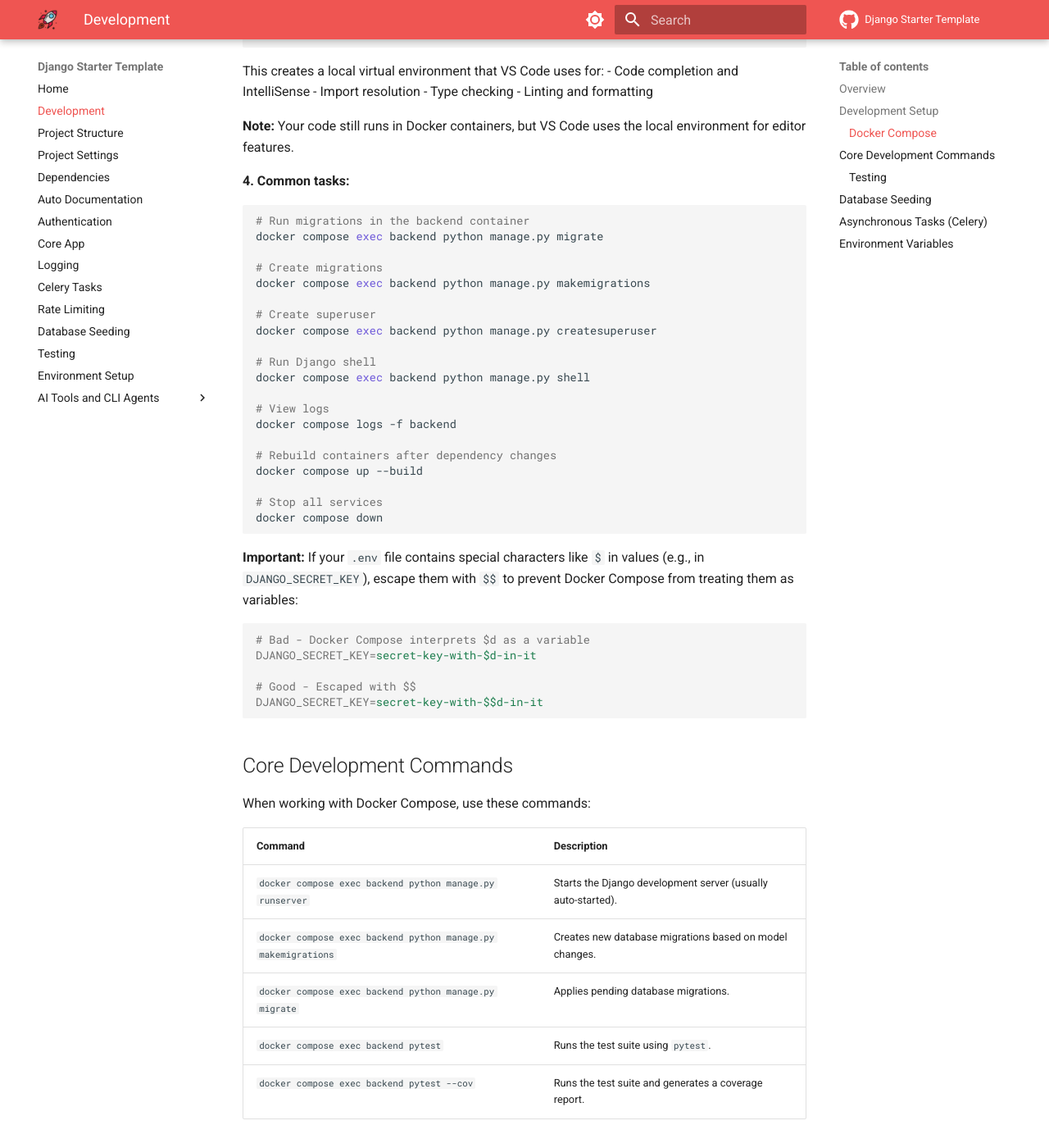
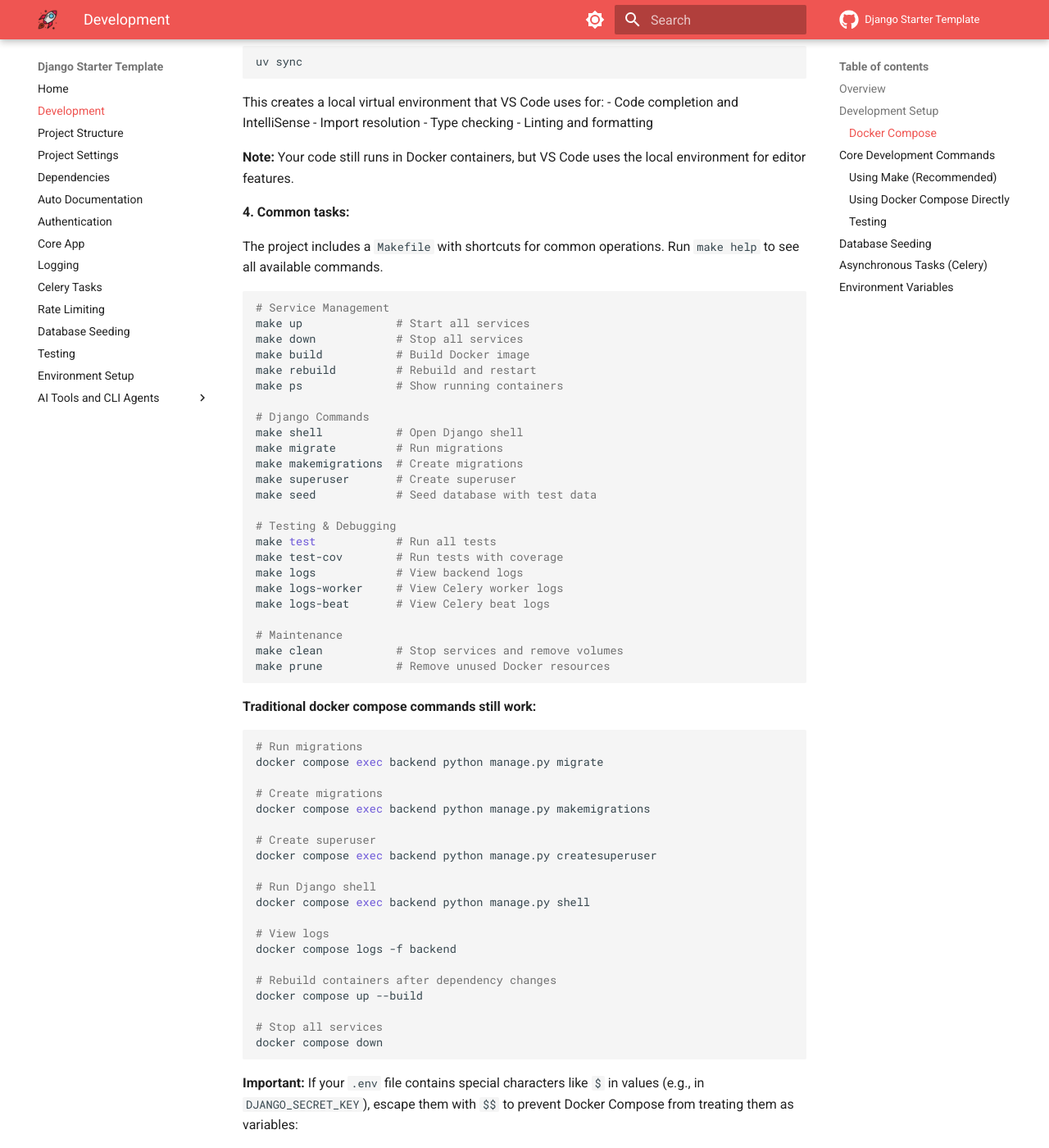
Before and after one commit to wilfredinni/django-starter-template, an MkDocs documentation site: the page built from docs/development.md, in a window 1280 px wide and 1400 px high, scrolled down 881 px. Shown: the whole window at 82% size. Built offline with MkDocs 1.6.1 and Material for MkDocs 9.7.7, drawn with Linux system fonts in a browser that asks for light colours; comment, search, counter and statistics services are not loaded; some of the changed text lies outside the part shown.

Commit message:
feat: add Makefile for shortcut commands and update documentation

````diff
--- a/docs/development.md
+++ b/docs/development.md
@@ -21,6 +21,8 @@ cp .env.example .env
 **2. Start services:**
 ```bash
 docker compose up
+# Or using make:
+make up
 ```
 
 This starts:
@@ -48,8 +50,39 @@ This creates a local virtual environment that VS Code uses for:
 
 **4. Common tasks:**
 
+The project includes a `Makefile` with shortcuts for common operations. Run `make help` to see all available commands.
+
 ```bash
-# Run migrations in the backend container
+# Service Management
+make up              # Start all services
+make down            # Stop all services
+make build           # Build Docker image
+make rebuild         # Rebuild and restart
+make ps              # Show running containers
+
+# Django Commands
+make shell           # Open Django shell
+make migrate         # Run migrations
+make makemigrations  # Create migrations
+make superuser       # Create superuser
+make seed            # Seed database with test data
+
+# Testing & Debugging
+make test            # Run all tests
+make test-cov        # Run tests with coverage
+make logs            # View backend logs
+make logs-worker     # View Celery worker logs
+make logs-beat       # View Celery beat logs
+
+# Maintenance
+make clean           # Stop services and remove volumes
+make prune           # Remove unused Docker resources
+```
+
+**Traditional docker compose commands still work:**
+
+```bash
+# Run migrations
 docker compose exec backend python manage.py migrate
 
 # Create migrations
@@ -83,7 +116,26 @@ DJANGO_SECRET_KEY=secret-key-with-$$d-in-it
 
 ## Core Development Commands
 
-When working with Docker Compose, use these commands:
+### Using Make (Recommended)
+
+For faster development, use the provided `Makefile` shortcuts:
+
+| Make Command | Description |
+| :--- | :--- |
+| `make help` | Show all available commands |
+| `make up` | Start all services |
+| `make down` | Stop all services |
+| `make migrate` | Apply database migrations |
+| `make makemigrations` | Create new migrations |
+| `make shell` | Open Django shell |
+| `make test` | Run test suite |
+| `make test-cov` | Run tests with coverage |
+| `make logs` | View backend logs |
+| `make seed` | Seed database with test data |
+
+### Using Docker Compose Directly
+
+You can also use docker compose commands directly:
 
 | Command | Description |
 | :--- | :--- |
@@ -97,29 +149,48 @@ When working with Docker Compose, use these commands:
 
 The project utilizes `pytest` for its test suite. Below are common commands for running tests and generating coverage reports:
 
-*   **Run all tests:**
+*   **Run all tests (using make):**
     ```bash
-    docker compose exec backend pytest
+    make test
     ```
     Executes the entire test suite.
 
-*   **Run tests with coverage:**
+*   **Run tests with coverage (using make):**
     ```bash
-    docker compose exec backend pytest --cov
+    make test-cov
     ```
     Runs all tests and collects code coverage information.
 
-*   **Generate an HTML coverage report:**
+*   **Generate an HTML coverage report (using make):**
     ```bash
+    make test-html
+    ```
+    Generates a detailed HTML report of code coverage in the `htmlcov/` directory.
+
+*   **Using docker compose directly:**
+    ```bash
+    # Run all tests
+    docker compose exec backend pytest
+
+    # Run tests with coverage
+    docker compose exec backend pytest --cov
+
+    # Generate HTML coverage report
     docker compose exec backend pytest --cov --cov-report=html
     ```
-    Generates a detailed HTML report of code coverage, which can be found in the `htmlcov/` directory. This report helps identify untested parts of the codebase.
 
 ## Database Seeding
 
 The template includes a powerful management command to populate your database with sample data, which is invaluable for development and testing. This command is part of the `apps/core/management/commands/seed.py` module.
 
-**Usage:**
+**Usage with make (recommended):**
+
+```bash
+# Seed with 20 users + superuser, cleaning existing data
+make seed
+```
+
+**Usage with docker compose:**
 
 ```bash
 # Basic seeding with default options (creates 10 users)
@@ -151,6 +222,11 @@ For handling background tasks and asynchronous operations, the project integrate
 **With Docker Compose:**
 Celery worker and beat are automatically started as separate services. Check their logs:
 ```bash
+# Using make (recommended)
+make logs-worker
+make logs-beat
+
+# Using docker compose
 docker compose logs -f worker
 docker compose logs -f beat
 ```
````
Also changed, not shown: README.md (+12 -3 lines), docker-compose.yml (+5 -2 lines), .github/copilot-instructions.md, 3 other files.
